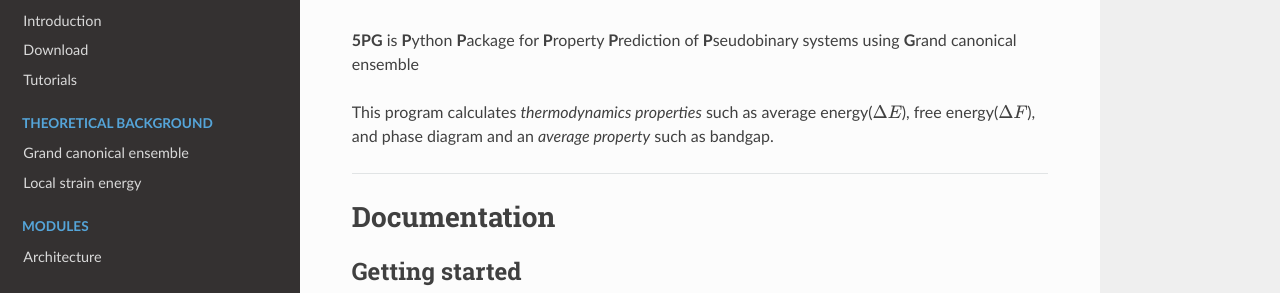
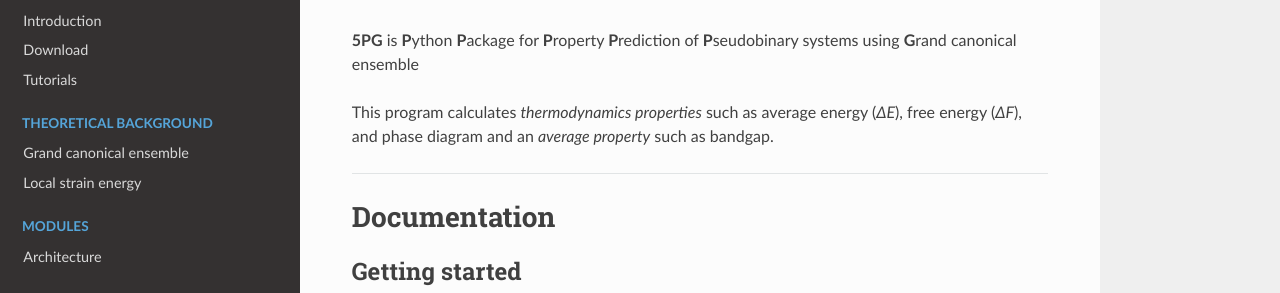
Before and after one commit to Han-Gyuseung/5PG, a Sphinx documentation site: the page built from docs/source/index.rst, in a window 1280 px wide and 900 px high. Shown: the part 131-424 px from the top of the window. Built offline with Sphinx 7.4.7 and the Read the Docs theme 2.0.0, drawn with Linux system fonts in a browser that asks for light colours.

Commit message:
Update index.rst

```diff
--- a/docs/source/index.rst
+++ b/docs/source/index.rst
@@ -8,7 +8,8 @@ Welcome to 5PG's documentation!
 
 **5PG** is **P**\ ython **P**\ ackage for **P**\ roperty **P**\ rediction of **P**\ seudobinary systems using **G**\ rand canonical ensemble
 
-This program calculates *thermodynamics properties* such as average energy(:math:`\Delta E`), free energy(:math:`\Delta F`), and phase diagram and an *average property* such as bandgap.
+This program calculates *thermodynamics properties* such as average energy (*ΔE*), free energy (*ΔF*), and phase diagram and an *average property* such as bandgap.
+
 
 --------------
 
```
